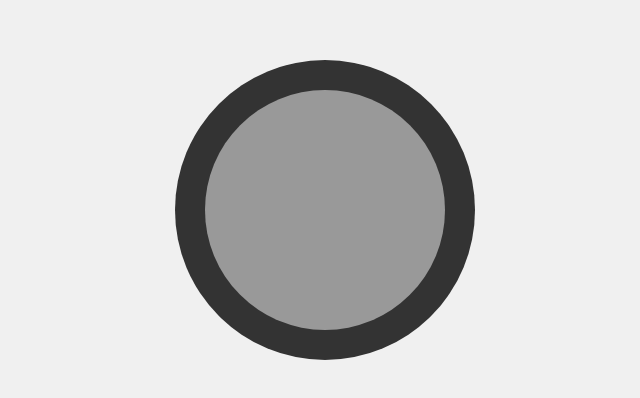
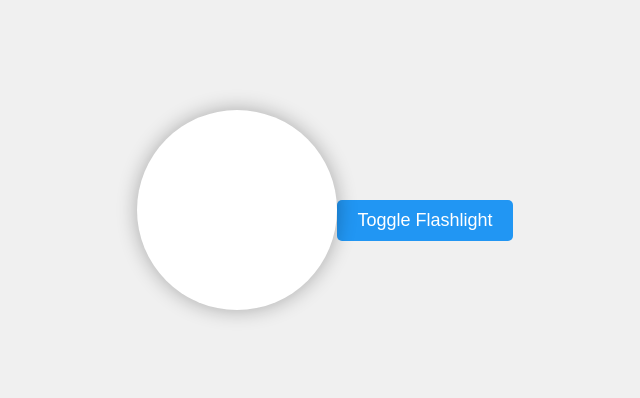
Before and after one commit to otunauthority/touch-light, a plain HTML site: page index.html in a window 1280 px wide. Shown: the part 190-588 px from the top of the page, without its empty margins (315-955 px from the left). Drawn offline with Linux system fonts and the light colour scheme.

Commit message:
Update index.html

```diff
--- a/index.html
+++ b/index.html
@@ -3,63 +3,72 @@
 <head>
 <meta charset="UTF-8">
 <meta name="viewport" content="width=device-width, initial-scale=1.0">
-    <title>Touch Light App</title>
+<title>Flashlight App</title>
 <style>
-        /* CSS Styles */
     body {
-            font-family: Arial, sans-serif;
         margin: 0;
         padding: 0;
-            background-color: #f0f0f0;
         display: flex;
         justify-content: center;
         align-items: center;
         height: 100vh;
+        background-color: #f0f0f0;
     }
-        #container {
-            width: 300px;
-            height: 300px;
-            background-color: #333;
+
+    #flashlight {
+        width: 200px;
+        height: 200px;
         border-radius: 50%;
+        background-color: #fff;
+        box-shadow: 0 0 20px rgba(0, 0, 0, 0.3);
         position: relative;
+        overflow: hidden;
     }
+
     #light {
-            width: 80%;
-            height: 80%;
-            background-color: #fff;
-            border-radius: 50%;
+        width: 100%;
+        height: 100%;
+        background-color: #fdd835;
         position: absolute;
-            top: 50%;
-            left: 50%;
-            transform: translate(-50%, -50%);
-            opacity: 0.5;
-            transition: opacity 0.3s ease-in-out;
+        top: -200%;
+        left: -200%;
+        transition: all 0.3s ease;
+    }
+
+    #toggleBtn {
+        margin-top: 20px;
+        padding: 10px 20px;
+        font-size: 18px;
+        cursor: pointer;
+        border: none;
+        border-radius: 5px;
+        background-color: #2196F3;
+        color: #fff;
     }
 </style>
 </head>
 <body>
-
-<div id="container">
+<div id="flashlight">
     <div id="light"></div>
 </div>
+<button id="toggleBtn">Toggle Flashlight</button>
 
 <script>
-    // JavaScript
+    const flashlight = document.getElementById('flashlight');
     const light = document.getElementById('light');
+    const toggleBtn = document.getElementById('toggleBtn');
+    let isOn = false;
 
-    // Function to toggle light on touch
-    function toggleLight() {
-        if (light.style.opacity === '0.5') {
-            light.style.opacity = '1';
+    toggleBtn.addEventListener('click', () => {
+        isOn = !isOn;
+        if (isOn) {
+            light.style.top = '0';
+            light.style.left = '0';
         } else {
-            light.style.opacity = '0.5';
+            light.style.top = '-200%';
+            light.style.left = '-200%';
         }
-    }
-
-    // Event listeners for touch and click
-    light.addEventListener('touchstart', toggleLight);
-    light.addEventListener('mousedown', toggleLight);
+    });
 </script>
-
 </body>
 </html>
```
Lines whose indentation alone changed are shown as unchanged.
